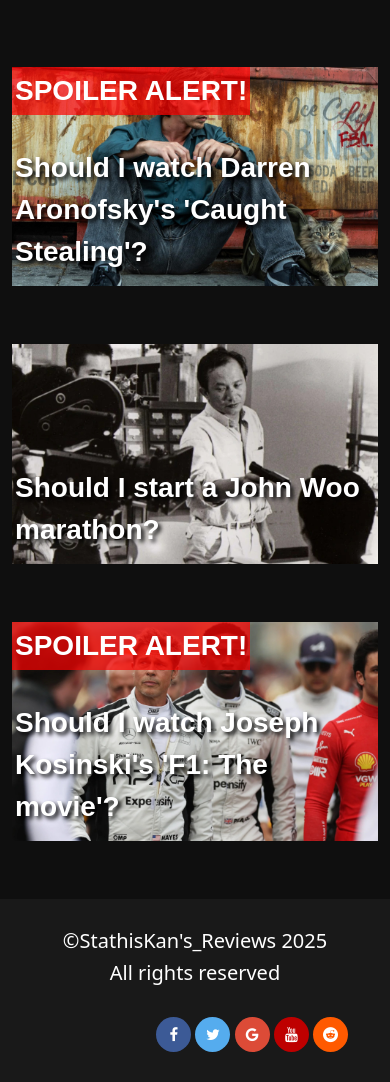
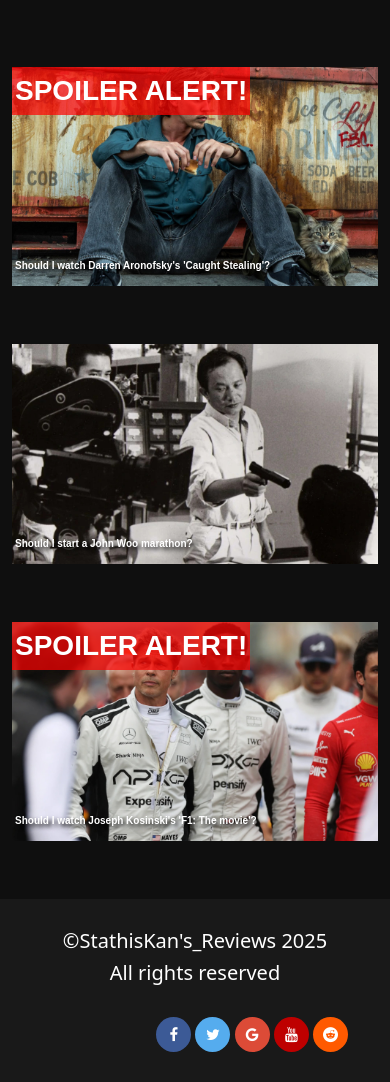
Before and after one commit to StathisKan37/StathisKan37_reviews, a PHP site: page / in a window 390 px wide. Shown: the part 142-1224 px from the top of the page. Run offline with PHP 8.4, Linux system fonts and the light colour scheme.

Commit message:
Update styles.css

```diff
--- a/styles.css
+++ b/styles.css
@@ -159,3 +159,11 @@
 .fa-reddit {
 	background: var(--icon-reddit);
 	color: white;}
+
+/* ------------------------------------ */
+/* When screen width is less than 480px */
+/* ------------------------------------ */
+@media screen and (max-width: 1200px) {
+	div.article-title {
+		font-size: 10px;}
+}
```
